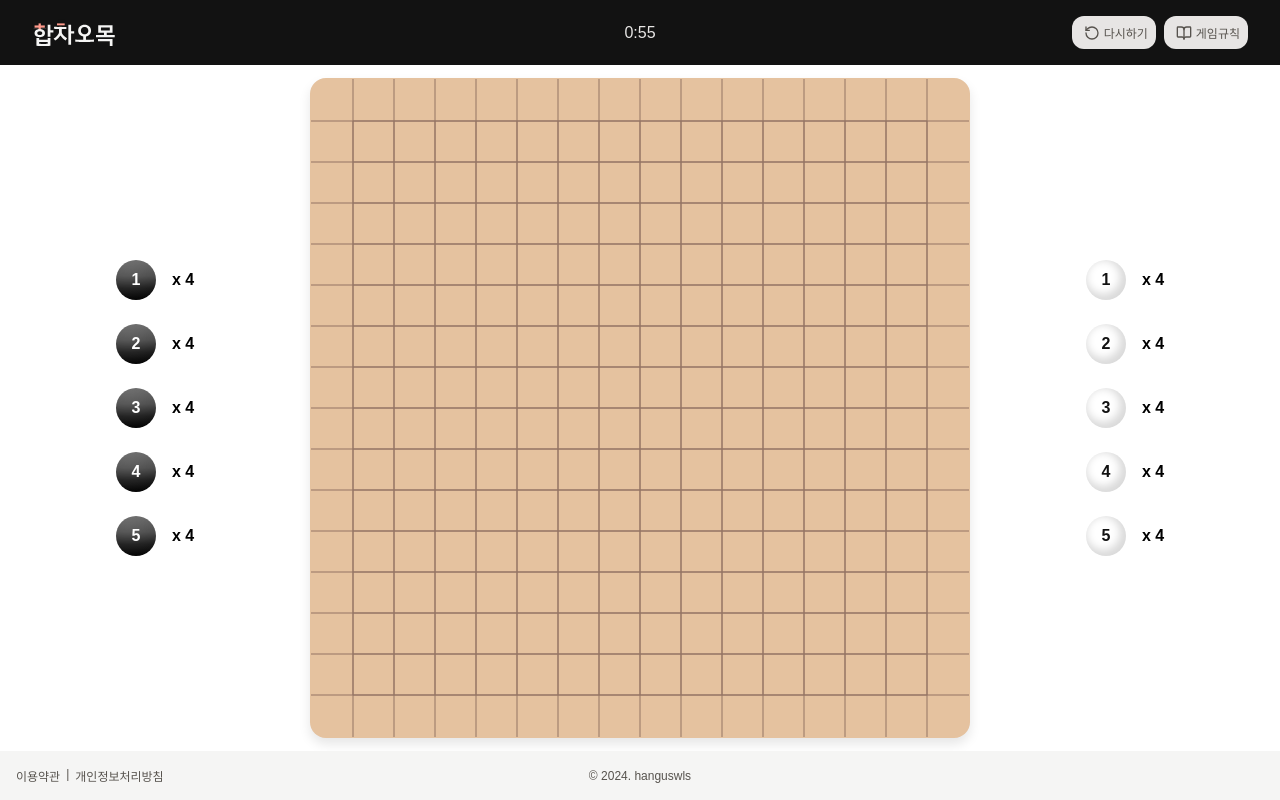
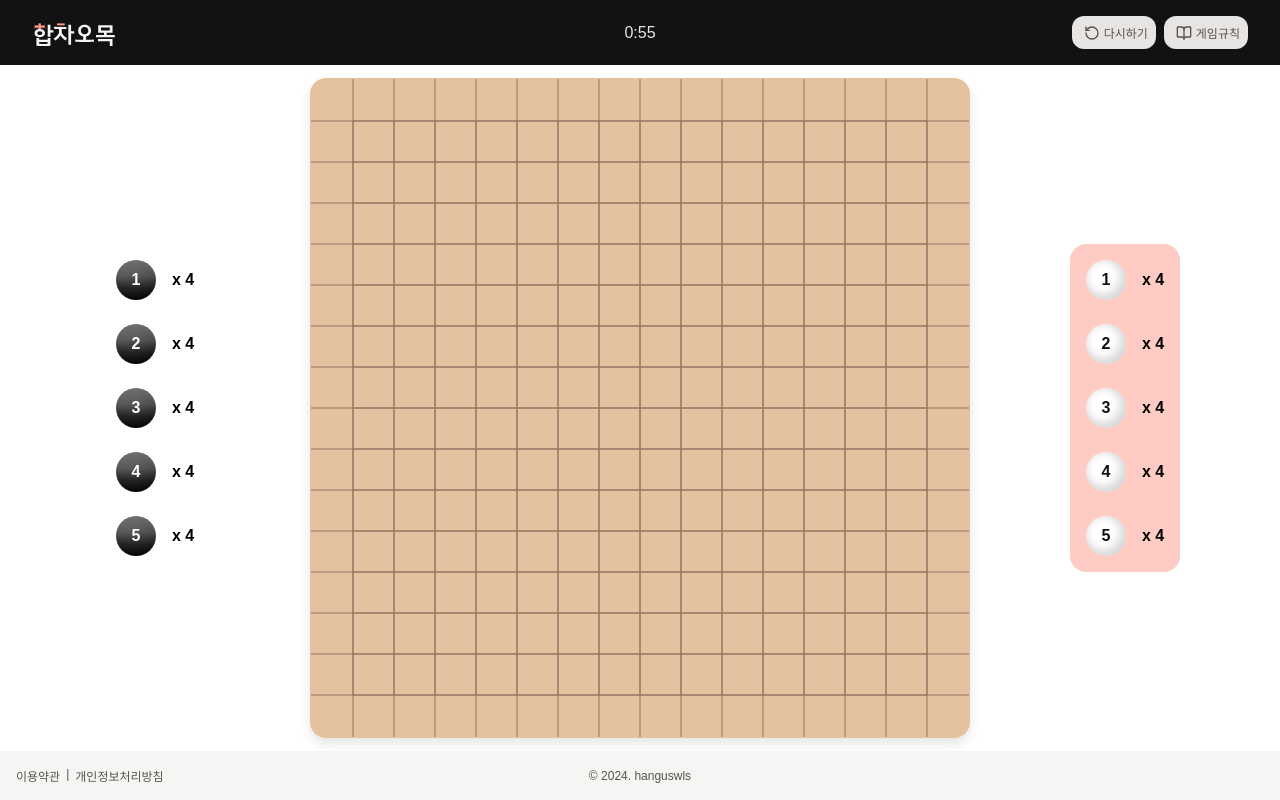
Before and after one commit to hanguswls/sum-diff-gomoku, a React (Vite) app: page / in a window 1280 px wide. Built offline with nearby package versions, Linux system fonts and the light colour scheme.

Commit message:
feat: add visual turn indicators - add background color for current turn in StoneContainer

```diff
--- a/src/components/game/stone/Stone.styles.ts
+++ b/src/components/game/stone/Stone.styles.ts
@@ -69,10 +69,14 @@ export const StoneCount = styled.div`
   font-weight: 700;
 `;
 
-export const StoneCountContainer = styled.div`
+export const StoneCountContainer = styled.div<{ isMyTurn: boolean }>`
   display: flex;
   flex-direction: column;
   gap: 24px;
+  padding: 16px;
+  border-radius: 16px;
+
+  background-color: ${({ isMyTurn }) => isMyTurn && 'rgba(255, 154, 139, 0.5)'};
 `;
 
 export const SelectableStone = styled.button<{ color: StoneColor }>`
--- a/src/components/game/stone/StoneContainer.tsx
+++ b/src/components/game/stone/StoneContainer.tsx
@@ -1,16 +1,19 @@
 import useGame from "../../../hooks/useGame";
 import useStoneStore from "../../../stores/useStoneStore";
+import useTurnStore from "../../../stores/useTurnStore";
 import { StoneColor, StoneType } from "../../../types/stone";
 import { Stone, StoneCount, StoneCountContainer } from "./Stone.styles";
 
 function StoneContainer({ color }: { color: StoneColor }) {
   const { handleStoneSelect } = useGame();
   const { whiteStones, blackStones } = useStoneStore();
+  const { curTurn } = useTurnStore();
   const stones = (color === 'white') ? whiteStones : blackStones;
   const stoneTypes: StoneType[] = [1, 2, 3, 4, 5];
+  const isMyTurn: boolean = color === curTurn;
 
   return (
-    <StoneCountContainer>
+    <StoneCountContainer isMyTurn={isMyTurn}>
       {(stoneTypes).map(type =>
         stones[type] > 0 &&
           <StoneCount key={type}>
```
